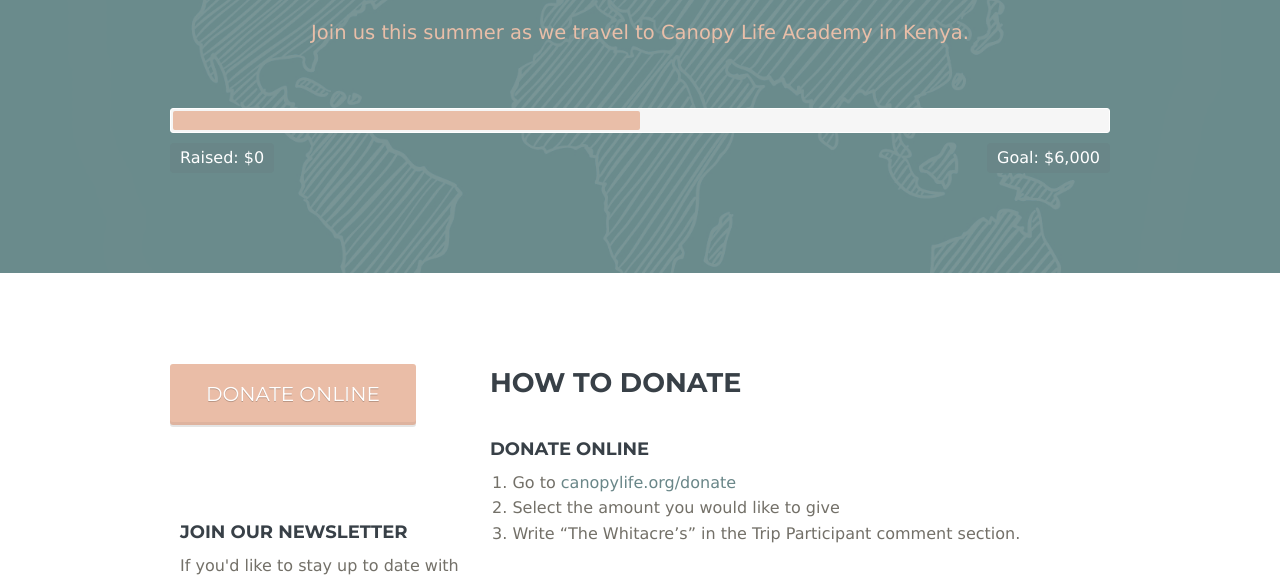
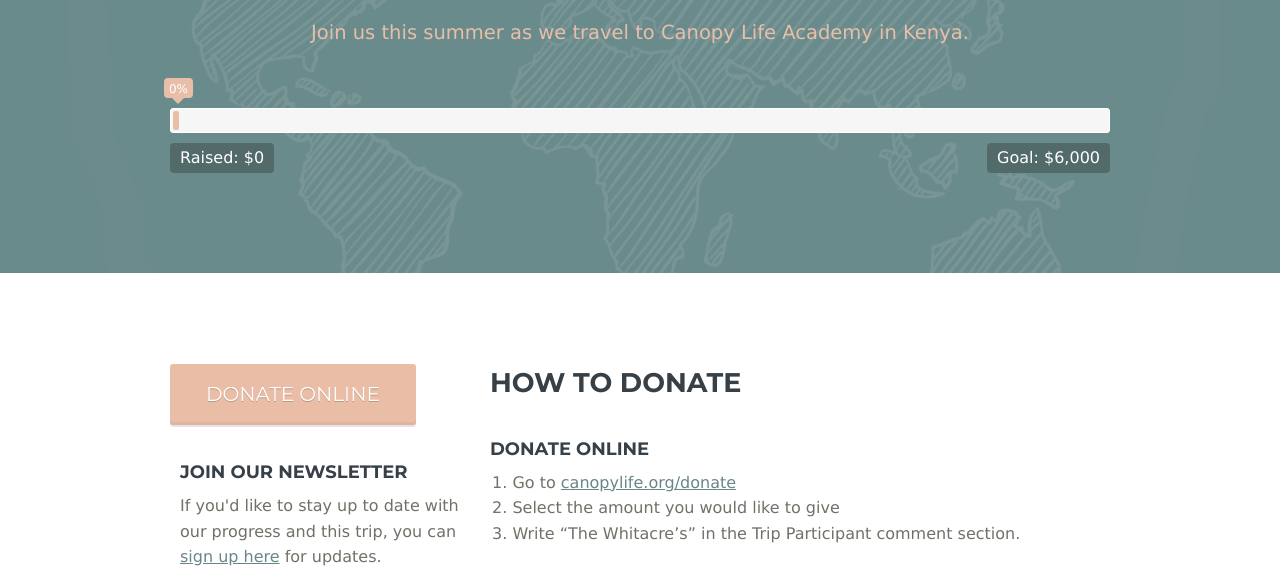
Before and after one commit to timwco/kenya, a website: page index.html in a window 1280 px wide. Shown: the part 151-730 px from the top of the page. Drawn offline with Linux system fonts and the light colour scheme; a web font is replaced by a local one.

Commit message:
added js and updated styles

```diff
--- a/index.html
+++ b/index.html
@@ -21,12 +21,11 @@
           </div>
         </div>
 
-        <div class="progress success radius">
-          <span class="meter" style="width: 50%"></span>
-        </div>
+        <div id="progress" class="progress success radius"></div>
+
         <div class="goals">
-          <div class="goal-left">Raised: $0</div>
-          <div class="goal-right">Goal: $6,000</div>
+          <div class="goal-left">Raised: $<span id="raised"></span></div>
+          <div class="goal-right">Goal: $<span id="goal"></span></div>
         </div>
       </div>
     </div>
@@ -36,10 +35,10 @@
 
     <div class="row">
       <div class="medium-4 columns">
-        <a class="large radius button" href="https://canopylife.org/donate">Donate Online</a>
-        <div class="medium-12 columns space-up">
+        <a class="large radius button" target="_blank" href="https://canopylife.org/donate">Donate Online</a>
+        <div class="medium-12 columns">
           <h5>Join Our Newsletter</h5>
-          <p>If you'd like to stay up to date with our progress and this trip, you can <a href="http://eepurl.com/bSaWGX">sign up here</a> for updates.</p>
+          <p>If you'd like to stay up to date with our progress and this trip, you can <a target="_blank" href="http://eepurl.com/bSaWGX">sign up here</a> for updates.</p>
         </div>
       </div>
       <div class="medium-8 columns">
@@ -78,5 +77,7 @@
 
   </section>
 
+  <script src="js/index.js"></script>
+
 </body>
 </html>
--- /dev/null
+++ b/js/index.js
@@ -0,0 +1,44 @@
+(function() {
+  'use strict';
+
+  buildDisplay(0, 6000);
+
+  function createProgress (percent) {
+    var bar         = document.createElement('span');
+    var pop         = document.createElement('span');
+
+    pop.className   = 'percentage';
+    pop.innerText   = percent + '%';
+
+    bar.className   = 'meter';
+    bar.style.width = percent + '%';
+    bar.appendChild(pop);
+
+    return bar;
+  }
+
+  function updateTotal (raised, goal) {
+    var raisedArea = document.querySelector('#raised');
+    var goalArea = document.querySelector('#goal');
+
+    raisedArea.innerText = numberWithCommas(raised);
+    goalArea.innerText = numberWithCommas(goal);
+  }
+
+  function buildDisplay (raised, goal) {
+    var progress  = document.querySelector('#progress'),
+        percent   = calculatePercent(raised, goal),
+        bar       = createProgress(percent);
+    updateTotal(raised, goal);
+    progress.appendChild(bar);
+  }
+
+  function numberWithCommas(x) {
+    return x.toString().replace(/\B(?=(\d{3})+(?!\d))/g, ",");
+  }
+
+  function calculatePercent (raised, goal) {
+    return Math.floor((raised / goal) * 100);
+  }
+
+}());
--- a/scss/_custom.scss
+++ b/scss/_custom.scss
@@ -1,3 +1,37 @@
+.meter {
+  text-align: right;
+  padding-right: 6px;
+  font-size: 14px;
+  position: relative;
+}
+
+
+.percentage {
+  position: absolute;
+  top: -33px;
+  right: -14px;
+  background-color: #e9bea8;
+  border-radius: 4px;
+  padding: 2px 5px 0 5px;
+  font-size: 12px;
+
+  &:after {
+    top: 100%;
+  	left: 50%;
+  	border: solid transparent;
+  	content: " ";
+  	height: 0;
+  	width: 0;
+  	position: absolute;
+  	pointer-events: none;
+  	border-color: rgba(233, 190, 168, 0);
+  	border-top-color: #e9bea8;
+  	border-width: 6px;
+  	margin-left: -6px;
+  }
+}
+
+
 .banner {
   background: url(../images/background.png) 0 0 #6a8a8b;
   background-size: cover;
@@ -9,7 +43,7 @@
 
 .goals {
   div {
-    background-color: #698688;
+    background-color: darken(#698688, 10%);
     padding: 3px 10px;
     border-radius: 4px;
   }
@@ -34,6 +68,7 @@
 
 a {
   color: $main-color;
+  text-decoration: underline;
 }
 
 button, .button {
```
Also changed, not shown: stylesheets/app.css.
